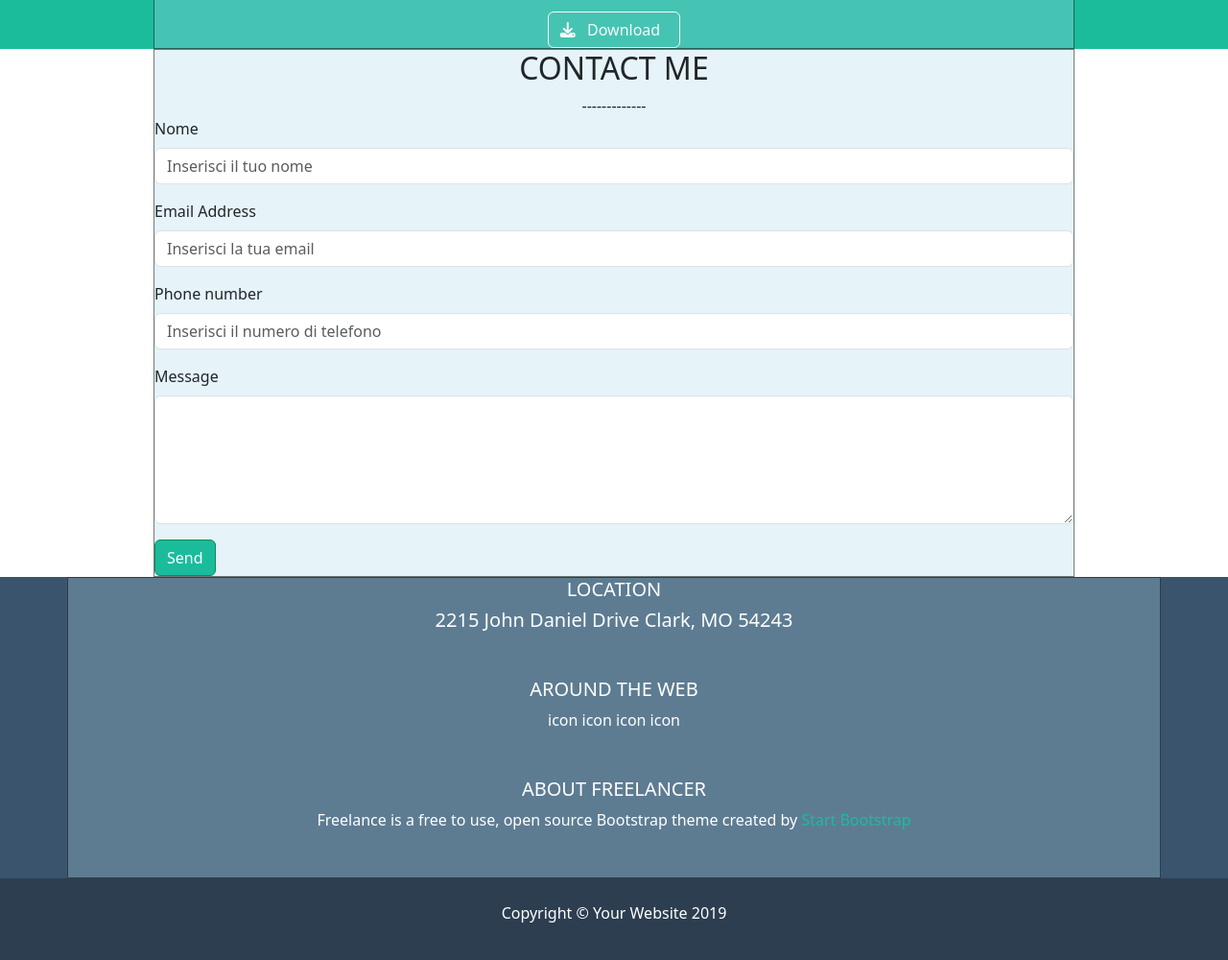
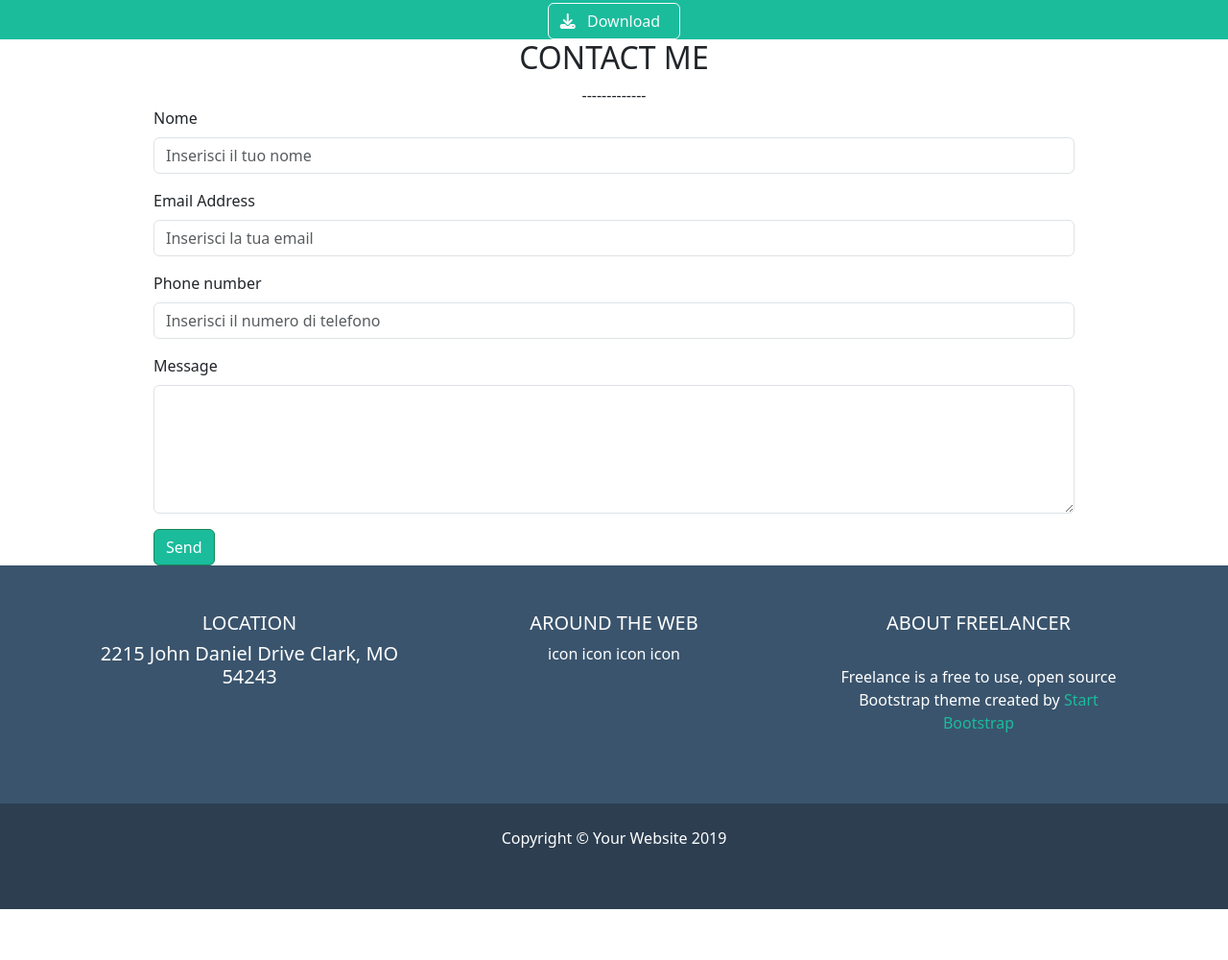
Before and after one commit to Benedettopana/html-css-bootstrap-freelancer, a plain HTML site: page index.html in a window 1280 px wide. Shown: the part 528-1528 px from the top of the page at 96% size. After the commit the page ends 1475 px from the top, so only its background shows below. Drawn offline with nearby package versions, Linux system fonts and the light colour scheme.

Commit message:
[fix]Footer

```diff
--- a/assets/css/style.css
+++ b/assets/css/style.css
@@ -5,11 +5,11 @@
   --bg-footer-bot: #2C3E50;
 }
 
-[class^="container"],
+/* [class^="container"],
 .debug{
   background-color: rgba(173, 216, 230, 0.3);
   border: 1px solid rgba(0, 0, 0, 0.5);
-}
+} */
 
 
 header{
@@ -33,6 +33,10 @@ nav ul li a{
   text-decoration: none;
 }
 
+main.marg{
+  margin-top: 90px;
+}
+
 main .start-boot,
 main .about{
   background-color: var(--container-small);
@@ -49,6 +53,7 @@ main .container-small{
 
 footer .top-footer{
   background-color: var(--bg-footer-top);
+  /* height: 230px; */
 }
 
 footer .bot-footer{
--- a/index.html
+++ b/index.html
@@ -15,7 +15,7 @@
   <title>Bootstrap Freelancer</title>
 </head>
 <body>
-  <header>
+  <header class="fixed-top">
     <div class="container-md">
       <!-- menu -->
       <div class="row h-100 text-white align-items-center ">
@@ -46,11 +46,16 @@
     </div>
   </header>
 
-  <main>
+  <main class="marg">
+    <!-- TODO: add div -->
     <!-- START -->
     <section class="start-boot">
       <div class="container-small text-white text-center debug">
-        Lorem ipsum dolor sit amet consectetur adipisicing elit. In debitis ex quas reiciendis ducimus. Veritatis facere nesciunt aut iusto modi ipsa tempora natus ab laborum? Soluta laudantium officia aut deleniti!
+        <div class="photo d-flex justify-content-center ">
+          <img src="" alt="">
+        </div>
+        Lorem ipsum dolor sit amet consectetur adipisicing elit. Similique magnam minus minima nostrum eveniet fugiat laboriosam, aspernatur facere quisquam, expedita odit. Culpa reprehenderit minima tempora rerum odit, iusto excepturi deserunt.
+
       </div>
     </section>
     <!-- /START -->
@@ -164,29 +169,49 @@
 
   <footer>
     <!-- TOP -->
-    <div class="top-footer">
-      <div class="container-md debug">
-        <div class="text-center text-white">
+    <div class="top-footer p-5">
+      <div class="container-md text-white">
+
+        <div class="row justify-content-between justify-content-center  row-cols-1 row-cols-md-3">
+          <!-- sinistra  -->
+          <div class="col">
+            <div class="text-center">
               <h5 class="text-uppercase ">Location</h5>
               <h5 class="">2215 John Daniel Drive Clark, MO 54243</h5>
-          <h5 class="text-uppercase mt-5 ">Around the web</h5>
+            </div>
+          </div>
+
+          <!-- centro -->
+          <div class="col">
+            <div class="text-center m-sm-5 m-md-0">
+              <h5 class="text-uppercase">Around the web</h5>
               <div class="footer-icon mb-5">
                 icon
                 icon
                 icon
                 icon
               </div>
+            </div>
+          </div>
 
+          <!-- destra -->
+          <div class="col">
+            <div class="text-center">
               <h5 class="text-uppercase ">about freelancer</h5>
-          <p class="mt-2 mb-5 ">Freelance is a free to use, open source Bootstrap theme created by <span class="credit">Start Bootstrap</span></p>
+              <p class="p-4 m-0">
+                Freelance is a free to use, open source Bootstrap theme created by  <span class="credit">Start Bootstrap</span>
+              </p>
             </div>
+          </div>
+        </div>
+
       </div>
     </div>
     <!-- /TOP -->
 
     <!-- BOT -->
-    <div class="bot-footer">
-      <div class="p-4   text-center text-white ">
+    <div class="bot-footer m-0">
+      <div class="p-4 text-center text-white ">
         <p class=" ">Copyright &copy; Your Website 2019</p>
       </div>
     </div>
```
Lines whose indentation alone changed are shown as unchanged.
